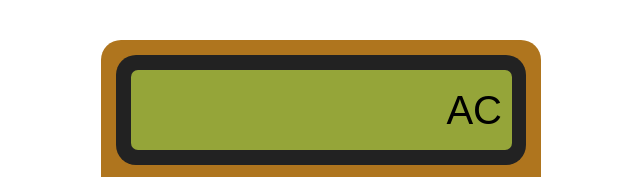
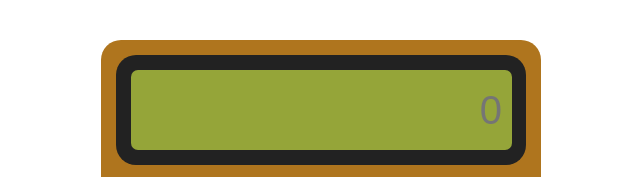
Before and after one commit to CarlosSalcan/Calculadora, a plain HTML site: page web_calc/index.html in a window 1280 px wide. Both pictures are taken after a click on the button "AC". Shown: the part 135-312 px from the top of the page, 319-959 px from the left. Drawn offline with Linux system fonts and the light colour scheme.

Commit message:
Mejoras de funcionalidad y organización de la calculadora
- Creación de la rama `web-calculator`

- Actualizaciones en el archivo HTML:
  - Cambio del atributo `value` por `placeholder` en el input `screen` para una mejor experiencia de usuario.
  - Se agregó un `id` al botón "AC" para facilitar su manejo en el JavaScript.

- Mejoras en el archivo JavaScript:
  - Se mejoró la organización del código para una mayor claridad.
  - Se agregó una función `resetDisplay` para establecer el valor del input `screen` a `null` cuando se presiona el botón "AC".
  - Se incluyó la limitación de número de caracteres permitidos en el display  para una mejor experiencia de usuario.

```diff
--- a/web_calc/app.js
+++ b/web_calc/app.js
@@ -1,8 +1,10 @@
-//-------------------------------> SELECCIONAR BTN
-const buttons = document.querySelectorAll('.btn');
+//-------------------------------> CONFIGURACIÓN
+const maxLength = 16;  // Limitar caracteres en el display
 
-//-------------------------------> SELECCIONAR INPUT
-const resultInput = document.getElementById('screen');
+//-------------------------------> ELEMENTOS DEL DOM
+const resultInput = document.getElementById('screen');  // Seleccionar el input de la calculadora
+const buttons = document.querySelectorAll('.btn');      // Seleccionar todos los botones
+const clearButton = document.getElementById('btn-ac');  // Seleccionar el botón AC
 
 /*
 //-------------------------------> EVENTO CLICK
@@ -10,22 +12,24 @@ button1.addEventListener('click', function () {
     console.log('1');
 });*/
 
+//-------------------------------> FUNCIONES
 /**
  *  Funcion para actualizar el valor del display de la calculadora.
  *
  *  @param {Event} event - El evento de clic que se dispara al presionar un botón.
  *  @param {HTMLInputElement} resultInput - El campo de entrada que actúa como display de la calculadora.
  *
- *
  * @description
  *  Esta función se encarga de modificar el valor del campo de entrada (`input`) que actúa como
  *  pantalla de la calculadora. Si el valor actual en el display es "0", este valor será reemplazado
  *  por el valor del botón clicado. En caso contrario, el valor del botón se concatena al valor
- *  existente en el display.
+ *  existente en el display. La función también limita el num de caracteres permitidos
+ *  en el display a 16 caracteres para evitar sobrecarga de pantalla.
  *
  *  @example
  *  Si el display muestra "0" y se hace clic en el botón "5", el display mostrará "5".
  *  Si el display muestra "12" y se hace clic en el botón "3", el display mostrará "123".
+ *  Si el display ya tiene 16 caracteres, no se añadirá ningún carácter adicional.
  *
  *  @returns {void} - No retorna ningún valor.
  */
@@ -33,15 +37,43 @@ function actualizarDisplay(event) {
     // GET value btn click
     const buttonValue = event.target.textContent;
 
-    //Reemplazar "0" por el valor del botón clicado, de lo contrario, concatenar
-    if (resultInput.value === "0") {
-        resultInput.value = buttonValue;
-    } else {
-        resultInput.value += buttonValue;
+    // Verificar longitud de Input. Si es menor que el limte max agrega nuevo carácter.
+    if (resultInput.value.length < maxLength) {
+        console.log(resultInput.value);
+        //Reemplazar "0" por el valor del botón clicado, de lo contrario, concatenar
+        if (resultInput.value === "0") {
+            console.log(resultInput.value);
+            resultInput.value = buttonValue;
+        } else {
+            console.log(resultInput.value);
+            resultInput.value += buttonValue;
+        }
     }
 }
 
-//-------------------------------> ASIGNAR A BTNS
+/**
+ *  Funcion para resetea el display de la calculadora al valor inicial.
+ *
+ *  @description
+ *  Esta función se encarga de restablecer el valor del campo de entrada (`input`)
+ *  que actúa como pantalla de la calculadora al valor "0". Es utilizada principlamente
+ *  cuando se presiona el botón "AC" (All Clear) para borrar cualquier valor previamente
+ *  ingresado y reiniciar la calculadora a su estado inicial.
+ *
+ *  @example
+ *  Si el display muestra "123", al presionar el botón "AC", el display mostrará "0".
+ *
+ *  @returns {void} - No retorna ningún valor.
+ */
+function resetDisplay() {
+    console.log(resultInput.value);
+    resultInput.value = null;
+    console.log(resultInput.value);
+}
+
+//-------------------------------> ASIGNAR EVENTOS A BTNS
 buttons.forEach(button => {
     button.addEventListener('click', actualizarDisplay);
 });
+
+clearButton.addEventListener('click', resetDisplay);
--- a/web_calc/index.html
+++ b/web_calc/index.html
@@ -20,7 +20,7 @@
     <main>
         <div class="calculator">
             <div class="display">
-                <input type="text" id="screen" value="0" readonly>
+                <input type="text" id="screen" placeholder="0" readonly>
             </div>
 
             <div class="buttons">
@@ -38,7 +38,7 @@
                 <button class="btn">/</button>
                 <button class="btn">0</button>
                 <button class="btn">.</button>
-                <button class="btn">AC</button>
+                <button class="btn" id="btn-ac">AC</button>
                 <button class="btn">=</button>
             </div>
         </div>
```
